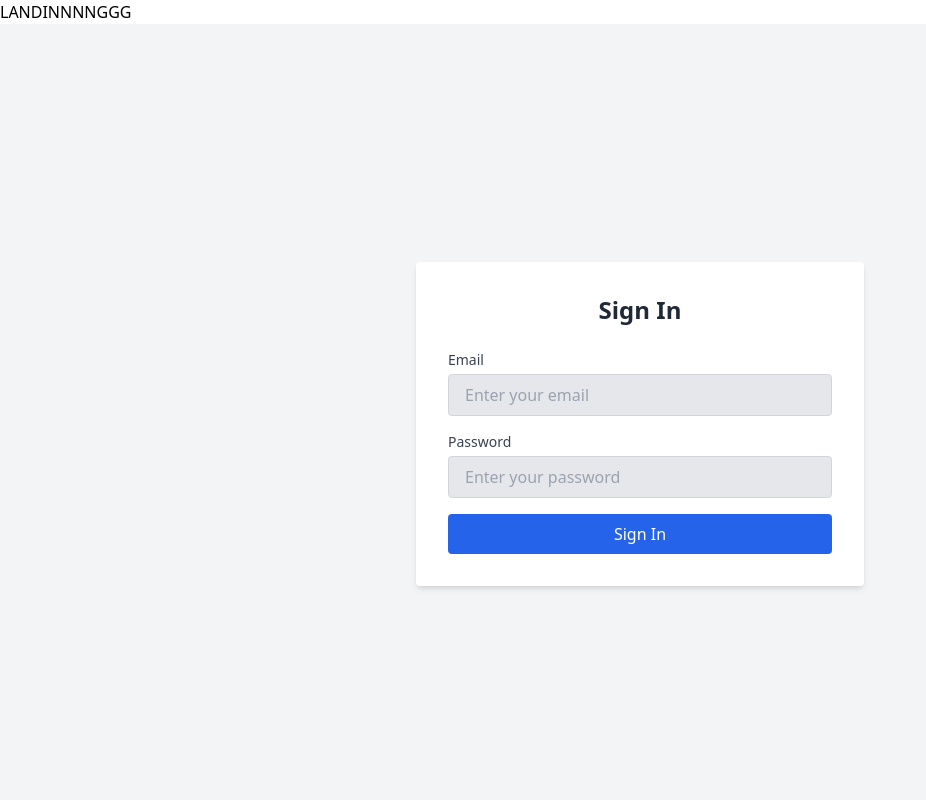
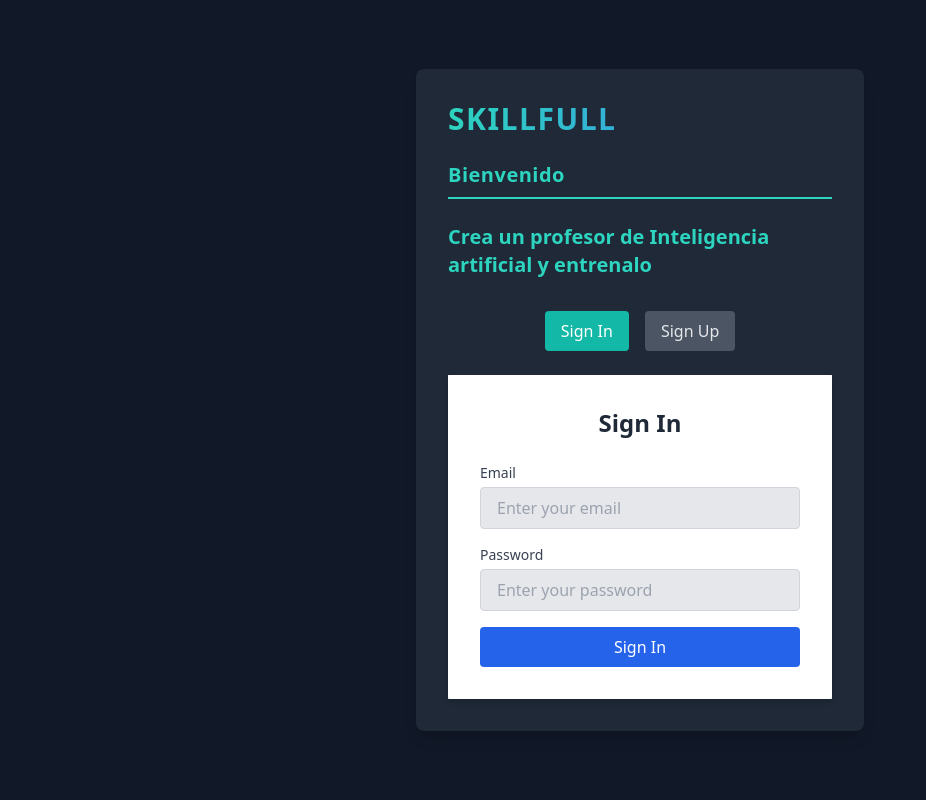
Before and after one commit to sebastiangs23/TechnicalChallenge, a React (Vite) app in the folder client/: page / in a window 1280 px wide. Shown: the top 800 px of the page, without its empty margins (0-926 px from the left). Built offline with nearby package versions, Linux system fonts and the light colour scheme.

Commit message:
style(Client): :sparkles: Use tailwind to add some styles

```diff
--- a/client/src/modules/Landing/Landing.tsx
+++ b/client/src/modules/Landing/Landing.tsx
@@ -1,15 +1,46 @@
-import React from "react";
+import React, { useState } from "react";
 import SignIn from "./components/SignIn";
 import SignUp from "./components/SignUp";
 
 const Landing: React.FC = () => {
-    return (
-        <div>
-            <h2>LANDINNNNGGG</h2>
-            <SignIn />
-            <SignUp />
+
+    const [isSignIn, setIsSignIn] = useState(true);
+
+  return (
+    <div className="flex items-center justify-center min-h-screen bg-gray-900">
+      <div className="w-full max-w-md p-8 space-y-6 bg-gray-800 rounded-lg shadow-lg">
+        <h2 className="text-3xl font-extrabold text-transparent bg-clip-text bg-gradient-to-r from-teal-400 to-blue-500 tracking-wider uppercase">
+          SkillFull
+        </h2>
+        <h4 className="text-xl font-semibold text-teal-400 tracking-wide border-b-2 border-teal-400 pb-2">
+          Bienvenido
+        </h4>
+
+        <h4 className="text-xl font-semibold text-teal-400 pb-2">
+          Crea un profesor de Inteligencia artificial y entrenalo
+        </h4>
+
+        {/* Botón para alternar entre SignIn y SignUp */}
+        <div className="flex justify-center space-x-4">
+          <button
+            className={`px-4 py-2 rounded ${isSignIn ? "bg-teal-500 text-white" : "bg-gray-600 text-gray-200"} hover:bg-teal-600`}
+            onClick={() => setIsSignIn(true)}
+          >
+            Sign In
+          </button>
+          <button
+            className={`px-4 py-2 rounded ${!isSignIn ? "bg-teal-500 text-white" : "bg-gray-600 text-gray-200"} hover:bg-teal-600`}
+            onClick={() => setIsSignIn(false)}
+          >
+            Sign Up
+          </button>
         </div>
-    )
+
+        {/* Mostrar el formulario basado en la selección */}
+        {isSignIn ? <SignIn /> : <SignUp />}
+      </div>
+    </div>
+  );
 };
 
 export default Landing;
--- a/client/src/modules/Landing/components/SignIn.tsx
+++ b/client/src/modules/Landing/components/SignIn.tsx
@@ -1,24 +1,52 @@
 import React, { useState } from "react";
 import "../../../style/index.css";
 import axios from "axios";
+import { toast } from "react-toastify";
 const api = import.meta.env.VITE_API_LOCAL;
 
 const SignIn: React.FC = () => {
   const [inputs, setInputs] = useState({
     email: "",
-        password: ""
+    password: "",
   });
-
 
   /*__________________________
     |  REQUEST TO THE SERVER  */
-        async function loginUser(e: React.FormEvent<HTMLFormElement>){
+  async function loginUser(e: React.FormEvent<HTMLFormElement>) {
     e.preventDefault();
-            try{
-                const response = await axios.get(`${api}/users/${inputs.email}/${inputs.password}`);
-                console.log( inputs)
+    try {
+      const response = await axios.get(
+        `${api}/users/${inputs.email}/${inputs.password}`
+      );
+      console.log(inputs);
       console.log(response.data);
-            }catch(error){
+
+      if (response.data.status === "success") {
+        const notify = () =>
+          toast.success(response.data.message, {
+            position: "top-center",
+            autoClose: 3500,
+            hideProgressBar: false,
+            pauseOnHover: true,
+            draggable: true,
+          });
+
+        notify();
+
+      } else if (response.data.status === "error") {
+        const notify = () =>
+          toast.error(response.data.message, {
+            position: "top-center",
+            autoClose: 3500,
+            hideProgressBar: false,
+            pauseOnHover: true,
+            draggable: true,
+          });
+
+        notify();
+      }
+
+    } catch (error) {
       console.log(error);
     }
   }
@@ -28,18 +56,23 @@ const SignIn: React.FC = () => {
 
     setInputs((prevInputs) => ({
       ...prevInputs,
-            [id]: value
+      [id]: value,
     }));
-    }
+  };
 
   return (
-        <div className="flex items-center justify-center min-h-screen bg-gray-100">
+    <div className="flex items-center justify-center  bg-gray-100">
       <div className="w-full max-w-md p-8 space-y-6 bg-white rounded shadow-md">
-                <h2 className="text-2xl font-bold text-center text-gray-800">Sign In</h2>
+        <h2 className="text-2xl font-bold text-center text-gray-800">
+          Sign In
+        </h2>
 
-                <form className="space-y-4" onClick={loginUser}>
+        <form className="space-y-4" onSubmit={loginUser}>
           <div>
-                        <label htmlFor="name" className="block text-sm font-medium text-gray-700">
+            <label
+              htmlFor="name"
+              className="block text-sm font-medium text-gray-700"
+            >
               Email
             </label>
             <input
@@ -53,7 +86,10 @@ const SignIn: React.FC = () => {
           </div>
 
           <div>
-                        <label htmlFor="password" className="block text-sm font-medium text-gray-700">
+            <label
+              htmlFor="password"
+              className="block text-sm font-medium text-gray-700"
+            >
               Password
             </label>
             <input
--- a/client/src/modules/Landing/components/SignUp.tsx
+++ b/client/src/modules/Landing/components/SignUp.tsx
@@ -138,13 +138,13 @@ const SignUp: React.FC = () => {
   }
 
   return (
-    <div className="flex items-center justify-center min-h-screen bg-gray-100">
+    <div className="flex items-center justify-center bg-gray-100">
       <div className="w-full max-w-md p-8 space-y-6 bg-white rounded shadow-md">
         <h2 className="text-2xl font-bold text-center text-gray-800">
           Sign Up
         </h2>
 
-        <form onSubmit={sendForm} className="space-y-4">
+        <form className="space-y-4" onSubmit={sendForm}>
           <div>
             <label
               htmlFor="name"
```
Also changed, not shown: 1 other file (tests, documents, lock files or other folders). Lines whose indentation alone changed are shown as unchanged.
